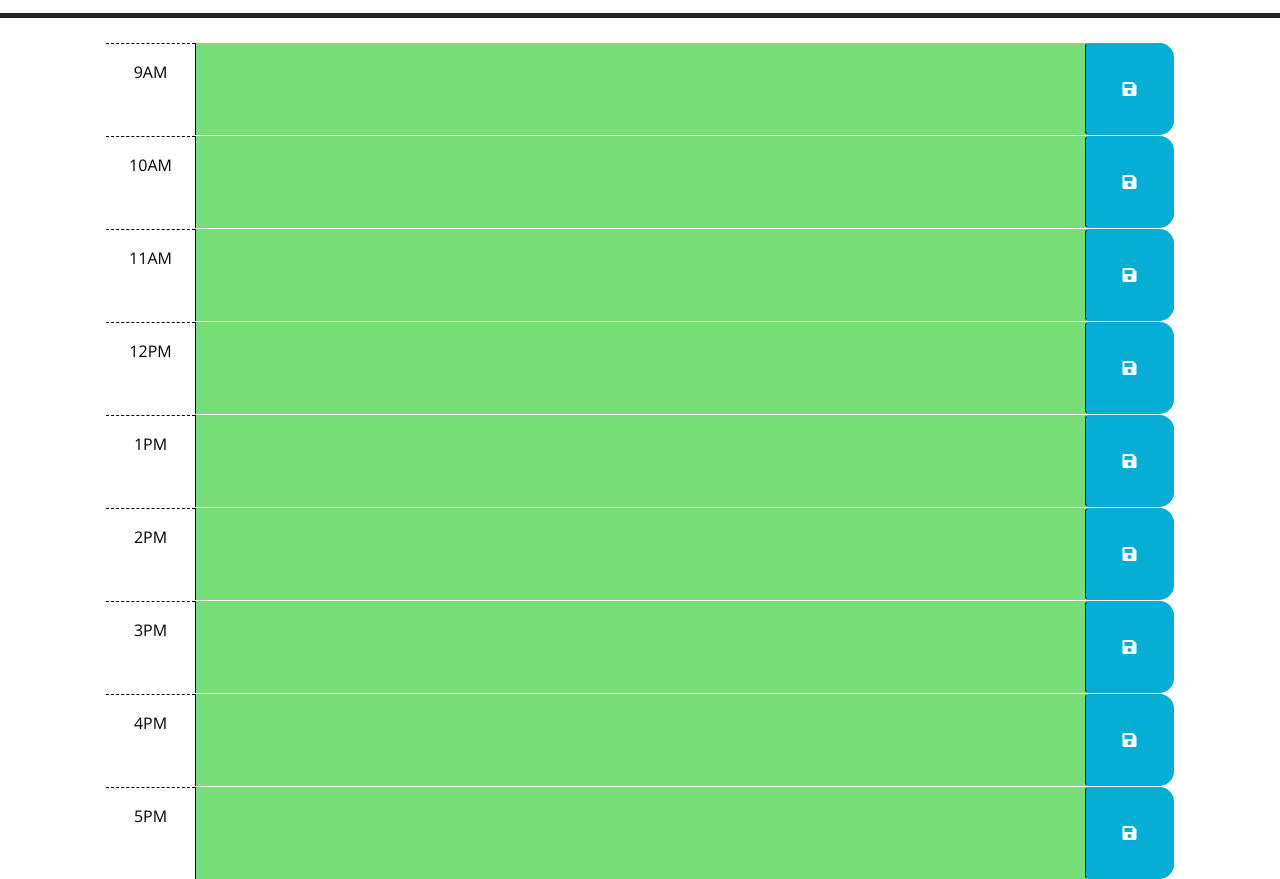
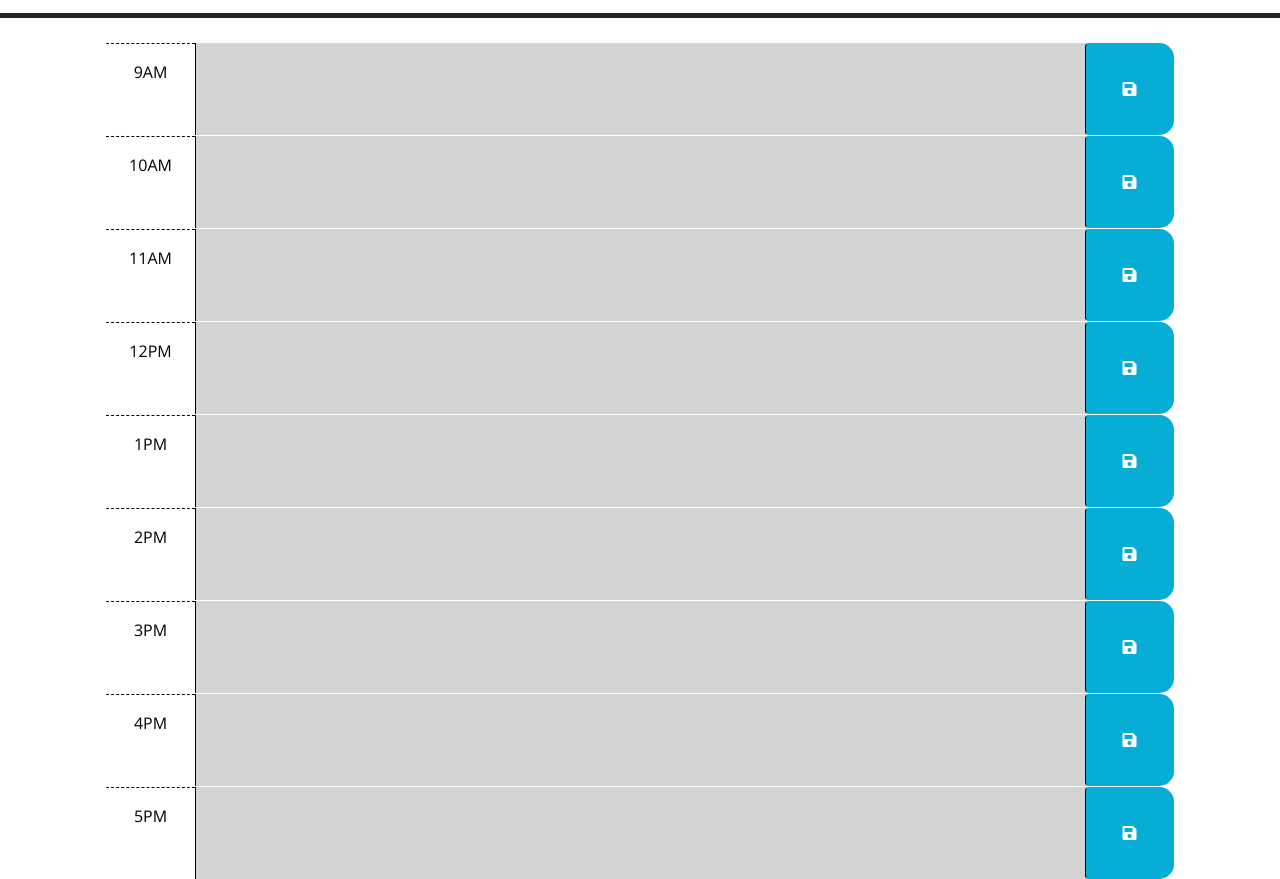
Before and after one commit to SeanAllen19/Work-Day-Scheduler, a plain HTML site: page index.html in a window 1280 px wide. Shown: the part 260-1139 px from the top of the page. Drawn offline with nearby package versions, Linux system fonts and the light colour scheme.

Commit message:
finished project

```diff
--- a/index.html
+++ b/index.html
@@ -41,7 +41,7 @@
         -->
 
       <!-- Example of a past time block. The "past" class adds a gray background color. -->
-      <div id="hour-9" class="row time-block ">
+      <div id="hour-9 AM" class="row time-block ">
         <div class="col-2 col-md-1 hour text-center py-3">9AM</div>
         <textarea class="col-8 col-md-10 description" rows="3"> </textarea>
         <button class="btn saveBtn col-2 col-md-1 btn-1" aria-label="save">
@@ -50,7 +50,7 @@
       </div>
 
       <!-- Example of a a present time block. The "present" class adds a red background color. -->
-      <div id="hour-10" class="row time-block ">
+      <div id="hour-10 AM" class="row time-block ">
         <div class="col-2 col-md-1 hour text-center py-3">10AM</div>
         <textarea class="col-8 col-md-10 description" rows="3"> </textarea>
         <button class="btn saveBtn col-2 col-md-1" aria-label="save">
@@ -59,7 +59,7 @@
       </div>
 
       <!-- Example of a future time block. The "future" class adds a green background color. -->
-      <div id="hour-11" class="row time-block ">
+      <div id="hour-11 AM" class="row time-block ">
         <div class="col-2 col-md-1 hour text-center py-3">11AM</div>
         <textarea class="col-8 col-md-10 description" rows="3"> </textarea>
         <button class="btn saveBtn col-2 col-md-1" aria-label="save">
@@ -75,7 +75,7 @@
         </button>
       </div>
 
-      <div id="hour-1" class="row time-block ">
+      <div id="hour-13" class="row time-block ">
         <div class="col-2 col-md-1 hour text-center py-3">1PM</div>
         <textarea class="col-8 col-md-10 description" rows="3"> </textarea>
         <button class="btn saveBtn col-2 col-md-1" aria-label="save">
@@ -83,7 +83,7 @@
         </button>
       </div>
 
-      <div id="hour-2" class="row time-block ">
+      <div id="hour-14" class="row time-block ">
         <div class="col-2 col-md-1 hour text-center py-3">2PM</div>
         <textarea class="col-8 col-md-10 description" rows="3"> </textarea>
         <button class="btn saveBtn col-2 col-md-1" aria-label="save">
@@ -91,7 +91,7 @@
         </button>
       </div>
 
-      <div id="hour-3" class="row time-block ">
+      <div id="hour-15" class="row time-block ">
         <div class="col-2 col-md-1 hour text-center py-3">3PM</div>
         <textarea class="col-8 col-md-10 description" rows="3"> </textarea>
         <button class="btn saveBtn col-2 col-md-1" aria-label="save">
@@ -99,7 +99,7 @@
         </button>
       </div>
 
-      <div id="hour-4" class="row time-block ">
+      <div id="hour-16" class="row time-block ">
         <div class="col-2 col-md-1 hour text-center py-3">4PM</div>
         <textarea class="col-8 col-md-10 description" rows="3"> </textarea>
         <button class="btn saveBtn col-2 col-md-1" aria-label="save">
@@ -107,7 +107,7 @@
         </button>
       </div>
 
-      <div id="hour-5" class="row time-block ">
+      <div id="hour-17" class="row time-block ">
         <div class="col-2 col-md-1 hour text-center py-3">5PM</div>
         <textarea class="col-8 col-md-10 description" rows="3"> </textarea>
         <button class="btn saveBtn col-2 col-md-1" aria-label="save">
--- a/script.js
+++ b/script.js
@@ -16,6 +16,7 @@ timeBlockEl.on("click", ".saveBtn", saveTextBox);
 
 timeBlockEl.each(function() {
   var key = $(this).attr("id");
+  // console.log(key);
   var eventInput = localStorage.getItem(key);
 
   if(eventInput) {
@@ -26,16 +27,27 @@ timeBlockEl.each(function() {
     // else if the current hour is greater than the hour set attr to future
     // otherwise set attr to past
 
+
+
   var currentHour = dayjs().hour();
-  var hourNum = parseInt(key.slice(5));
-  console.log(typeof currentHour)
-  console.log(typeof hourNum)
+  var hourNum = key.slice(5)
+  // console.log(parseInt(currentHour))
+  // console.log(parseInt(hourNum))
+  // console.log('this is currentHour:' + currentHour)
+  // console.log( 'id based on box ' + hourNum)
 
-  if (currentHour === hourNum) {
+
+  currentHour= parseInt(currentHour.toString())
+  hourNum = parseInt(hourNum)
+  console.log('this is currentHour:' + currentHour)
+  console.log( 'id based on box ' + hourNum)
+
+  if (currentHour == hourNum) {
     $(this).attr("class", "row time-block present");
-  } else if (currentHour > hourNum) {
+  } else if (currentHour < hourNum) {
     $(this).attr("class", "row time-block future");
-  } else {
+  }
+  else {
     $(this).attr("class", "row time-block past");
   }
 });
```
Also changed, not shown: 1 other file.
